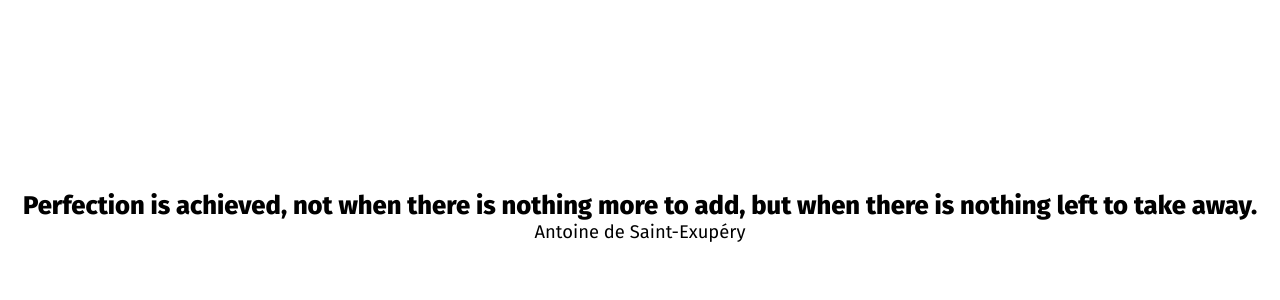
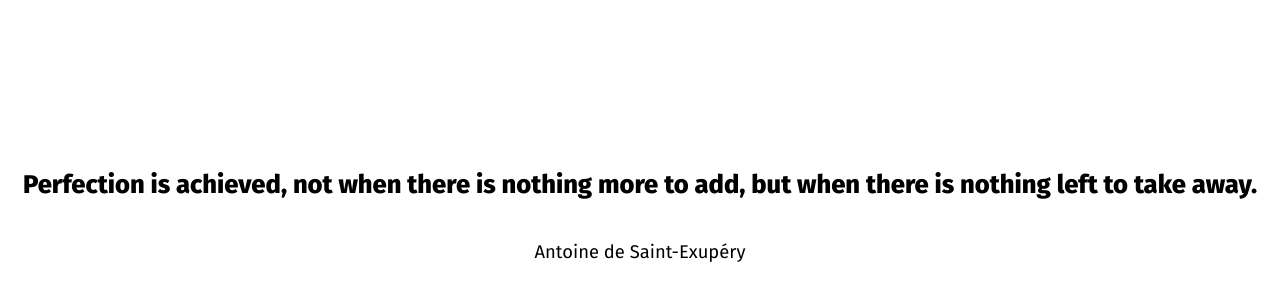
Before and after one commit to tuedodev/validation-form-react-mui, a React (Create React App) app: page / in a window 1280 px wide. Shown: the part 184-484 px from the top of the page. Built offline with nearby package versions, Linux system fonts and the light colour scheme.

Commit message:
CSS changes

```diff
--- a/src/components/App.js
+++ b/src/components/App.js
@@ -1,7 +1,7 @@
 function App() {
   return (
     <div style={{display: 'flex', height:'100vh', flexDirection: 'column', justifyContent: 'center', alignItems: 'center'}}>
-      <p style={{fontSize: '1.6rem', fontWeight: 'bold'}}>Perfection is achieved, not when there is nothing more to add, but when there is nothing left to take away.</p>
+      <p style={{fontSize: '1.6rem', fontWeight: 'bold', marginBottom: '2.6rem'}}>Perfection is achieved, not when there is nothing more to add, but when there is nothing left to take away.</p>
       <p style={{fontSize: '1.15rem', fontWeight: 'normal'}}>Antoine de Saint-Exupéry</p>
     </div>
   );
```
